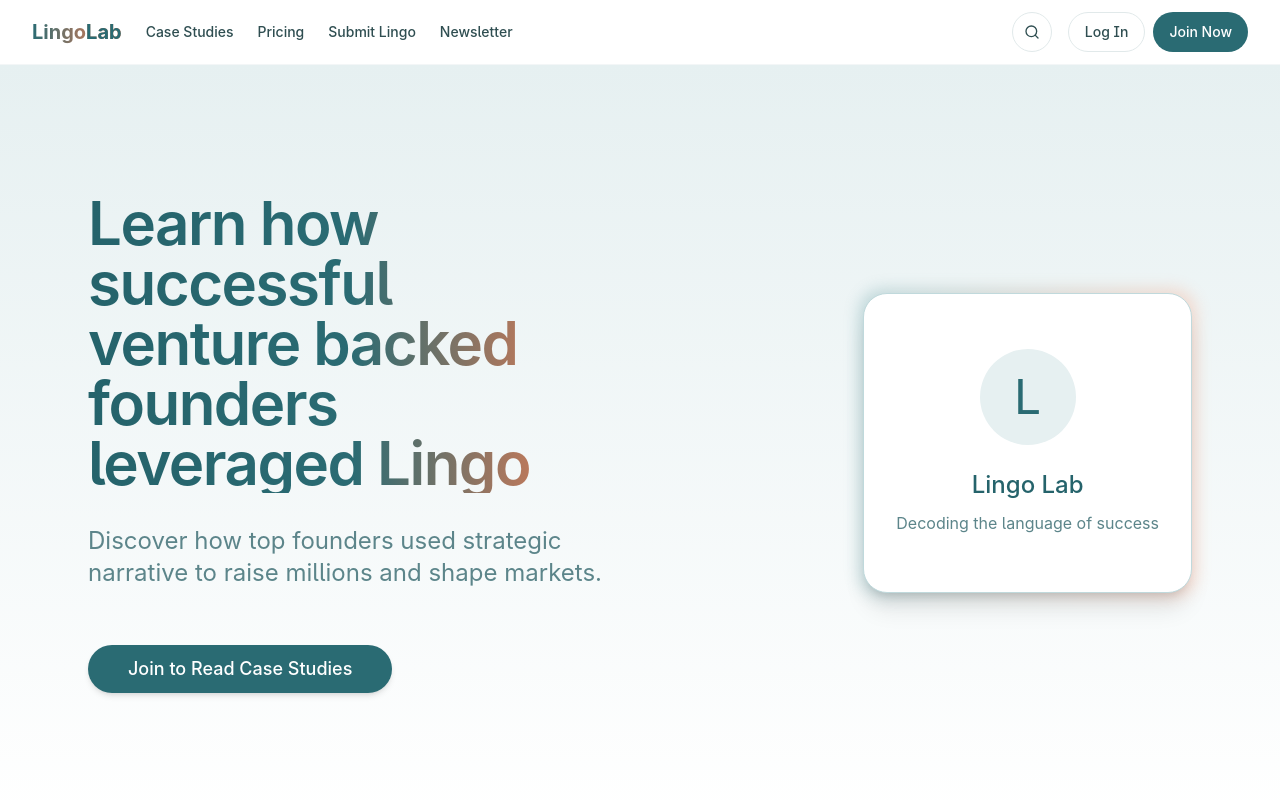
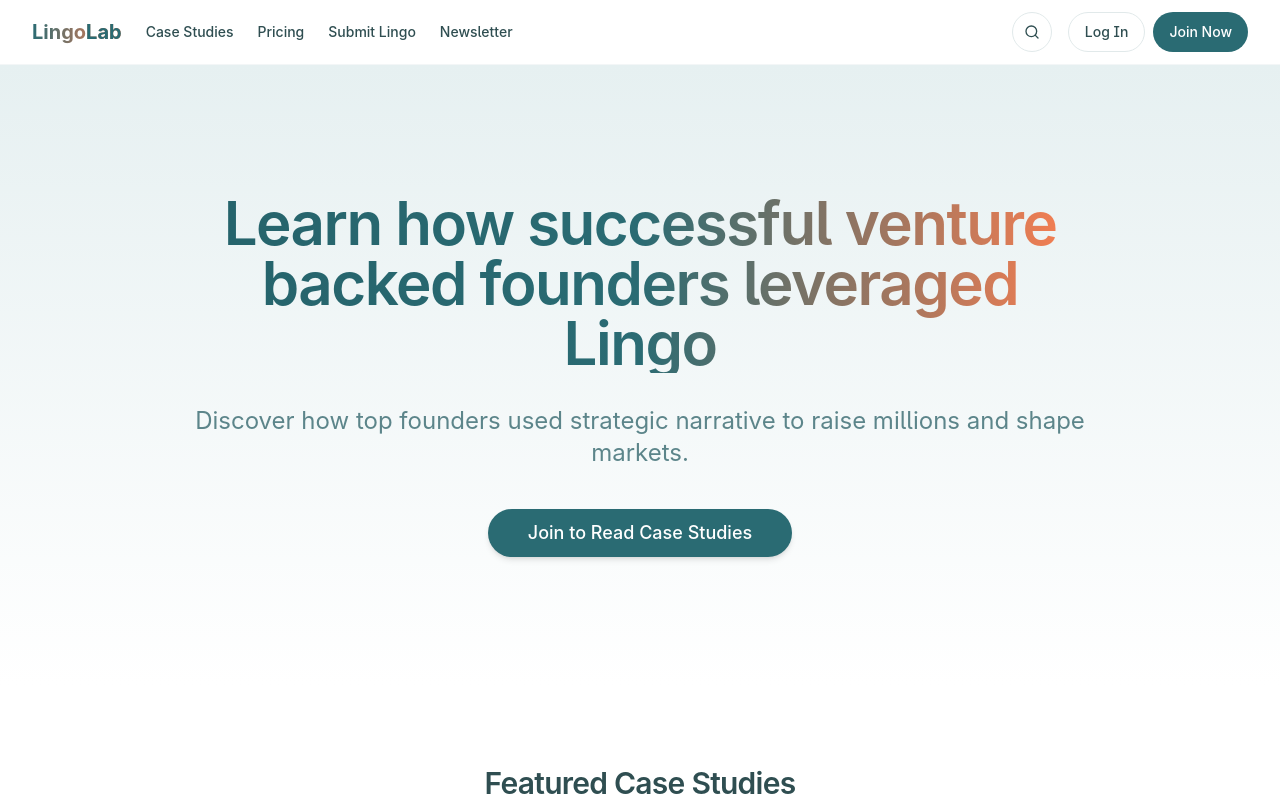
Before and after one commit to saandeepkondury/lingo-lab, a React (Vite) app: page / in a window 1280 px wide. Shown: the top 800 px of the page. Built offline with nearby package versions, Linux system fonts and the light colour scheme.

Commit message:
Remove logo and image from homepage
Fill homepage with text content.

```diff
--- a/src/pages/Index.tsx
+++ b/src/pages/Index.tsx
@@ -1,4 +1,3 @@
-
 import { Link } from 'react-router-dom';
 import Layout from '@/components/Layout';
 import CaseStudyCard from '@/components/CaseStudyCard';
@@ -34,34 +33,17 @@ const Index = () => {
       {/* Hero Section - Updated with modern Apple-inspired design */}
       <section className="bg-gradient-to-b from-teal-50 to-white py-24 md:py-32">
         <div className="container max-w-6xl mx-auto px-6">
-          <div className="grid md:grid-cols-2 gap-12 items-center">
-            <div className="space-y-8 text-center md:text-left animate-fade-in">
+          <div className="text-center animate-fade-in mx-auto max-w-4xl">
             <h1 className="text-4xl md:text-5xl lg:text-6xl font-semibold tracking-tight bg-gradient-to-r from-teal-600 via-teal-500 to-coral-500 bg-clip-text text-transparent">
               Learn how successful venture backed founders leveraged Lingo
             </h1>
-              <p className="text-xl md:text-2xl text-muted-foreground">
+            <p className="text-xl md:text-2xl text-muted-foreground mt-8">
               Discover how top founders used strategic narrative to raise millions and shape markets.
             </p>
-              <div className="pt-6">
+            <div className="pt-10">
               <Button size="lg" className="rounded-full bg-teal-500 hover:bg-teal-600 text-white px-10 py-6 text-lg shadow-md" asChild>
                 <Link to="/join">Join to Read Case Studies</Link>
               </Button>
-              </div>
-            </div>
-
-            <div className="flex justify-center md:justify-end">
-              <div className="relative">
-                <div className="absolute -inset-1 bg-gradient-to-r from-teal-400 to-coral-400 rounded-3xl blur opacity-30"></div>
-                <div className="relative bg-white p-8 rounded-3xl shadow-xl border border-teal-100 min-h-[300px] flex items-center justify-center">
-                  <div className="text-center">
-                    <div className="w-24 h-24 mx-auto mb-6 bg-teal-50 rounded-full flex items-center justify-center">
-                      <span className="text-5xl text-teal-500">L</span>
-                    </div>
-                    <p className="text-2xl font-medium text-teal-600">Lingo Lab</p>
-                    <p className="text-muted-foreground mt-2">Decoding the language of success</p>
-                  </div>
-                </div>
-              </div>
             </div>
           </div>
         </div>
```
Lines whose indentation alone changed are shown as unchanged.
